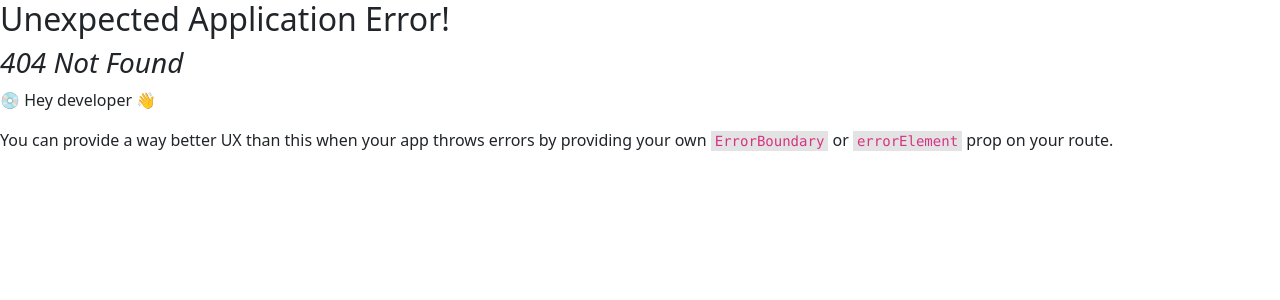
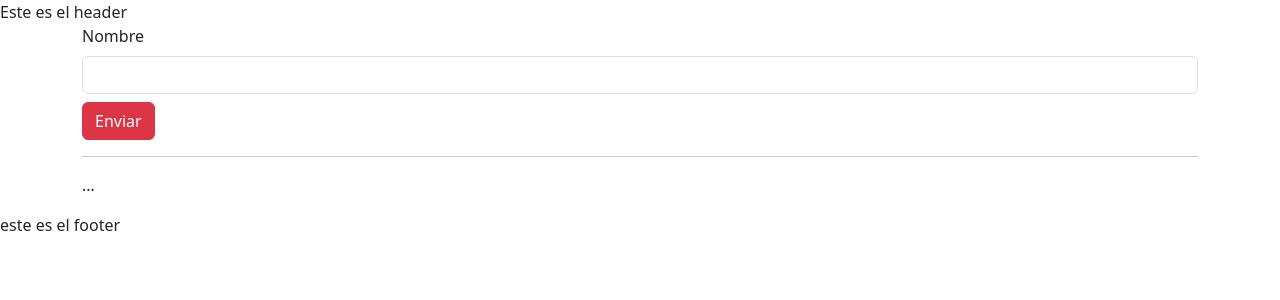
Before and after one commit to Juanivene/tp-React1, a React (Vite) app: page /clima in a window 1280 px wide. Before the commit this address had no page. Shown: the top 300 px of the page. Built offline with nearby package versions, Linux system fonts and the light colour scheme.

Commit message:
agregue rutas, archivo .env(APIS) y ejercicio 13 completo

```diff
--- /dev/null
+++ b/src/componentes/WeatherApp/CardList.jsx
@@ -0,0 +1,41 @@
+import PropTypes from "prop-types";
+
+const CardList = (props) => {
+  const { city } = props;
+
+  if (!city) return null;
+
+  return (
+    <article
+      className="card text-center"
+      style={{ width: "18rem", margin: "20px auto" }}
+    >
+      <div className="card-body">
+        <h5 className="card-title">{city.name}</h5>
+        <div className="weather-icon">
+          <img
+            src={city.weather[0].icon}
+            alt={city.name}
+            style={{ width: "50px" }}
+          />
+        </div>
+        <p className="card-text">
+          <strong>Estado:</strong> {city.weather[0].main}
+        </p>
+        <p className="card-text">
+          <strong>Temp. Mínima:</strong> {city.main.temp_min}
+          °C
+        </p>
+        <p className="card-text">
+          <strong>Temp. Máxima:</strong> {city.main.temp_max}
+          °C
+        </p>
+      </div>
+    </article>
+  );
+};
+
+export default CardList;
+CardList.propTypes = {
+  city: PropTypes.object.isRequired,
+};
--- /dev/null
+++ b/src/componentes/WeatherApp/FormWeather.jsx
@@ -0,0 +1,80 @@
+import { useForm } from "react-hook-form";
+import CardList from "./CardList";
+import { useState } from "react";
+import { json } from "react-router-dom";
+
+const FormWeather = () => {
+  const [city, setCity] = useState(null);
+  const API = import.meta.env.VITE_API_CLIMA
+  const {
+    register,
+    reset,
+    formState: { errors },
+    handleSubmit: onSubmitRHF,
+  } = useForm();
+
+  const handleSubmit = async (d) => {
+    const { city } = d;
+
+    const searchParams = new URLSearchParams();
+
+    searchParams.set("q", city);
+    searchParams.set("appid", API);
+    searchParams.set("units", "metric");
+
+    try {
+      const res = await fetch(
+        `https://api.openweathermap.org/data/2.5/weather?${searchParams.toString()}`
+      );
+      const data = await res.json();
+
+      setCity(data);
+      console.log(data);
+    } catch (error) {
+      console.error(error);
+    }
+  };
+
+  return (
+    <>
+      <form onSubmit={onSubmitRHF(handleSubmit)}>
+        <fieldset className="mb-2">
+          <label htmlFor="input-city" className="form-label">
+            Nombre
+          </label>
+          <input
+            required
+            type="text"
+            id="input-city"
+            className={`form-control ${errors.city ? `is-invalid` : ``}`}
+            {...register("city", {
+              required: true,
+              maxLength: {
+                value: 30,
+                message: "Tu ciudad no debe superar 30 caracteres",
+              },
+              minLength: {
+                value: 2,
+                message: "Tu ciudad debe tener al menos 2 caracteres",
+              },
+              pattern: {
+                value: /^[a-zA-Z\s]+$/,
+                message: "Ingrese una ciudad valida",
+              },
+            })}
+          />
+          <div className="invalid-feedback">
+            <span className="badge text-bg-danger">{errors.city?.message}</span>
+          </div>
+        </fieldset>
+        <button type="submit" className="btn btn-danger">
+          Enviar
+        </button>
+      </form>
+      <hr />
+      {city ? <CardList city={city} /> : <p>...</p>}
+    </>
+  );
+};
+
+export default FormWeather;
--- a/src/componentes/WebNoticias/FormNoticias.jsx
+++ b/src/componentes/WebNoticias/FormNoticias.jsx
@@ -5,19 +5,20 @@ const FormNoticias = () => {
   const [noticias, setNoticias] = useState([]);
   const $selectNews = useRef();
   const $inputTitle = useRef();
+  const API = import.meta.env.VITE_API_NOTICIAS;
 
   const selectUrl = () => {
     let url;
     switch ($selectNews.current.value) {
       case "1":
-        url = ` https://newsapi.org/v2/everything?q=apple&from=2024-10-15&to=2024-10-15&sortBy=popularity&apiKey=41a9625590cb4cae9698429cadca2408`;
+        url = ` https://newsapi.org/v2/everything?q=apple&from=2024-10-15&to=2024-10-15&sortBy=popularity&apiKey=${API}`;
         return url;
 
       case "2":
-        url = `https://newsapi.org/v2/everything?q=bitcoin&apiKey=41a9625590cb4cae9698429cadca2408`;
+        url = `https://newsapi.org/v2/everything?q=bitcoin&apiKey=${API}`;
         return url;
       case "3":
-        url = `https://newsapi.org/v2/everything?domains=techcrunch.com,thenextweb.com&apiKey=41a9625590cb4cae9698429cadca2408`;
+        url = `https://newsapi.org/v2/everything?domains=techcrunch.com,thenextweb.com&apiKey=${API}`;
         return url;
     }
   };
--- /dev/null
+++ b/src/views/ViewWeatherApp.jsx
@@ -0,0 +1,14 @@
+import React from "react";
+import FormWeather from "../componentes/WeatherApp/FormWeather";
+import CardList from "../componentes/WeatherApp/CardList";
+import PropTypes from "prop-types";
+
+const ViewWeatherApp = () => {
+  return (
+    <>
+      <FormWeather />
+    </>
+  );
+};
+
+export default ViewWeatherApp;
```
Also changed, not shown: src/constants/root.jsx (+25 -0 lines), 1 other file (tests, documents, lock files or other folders).
